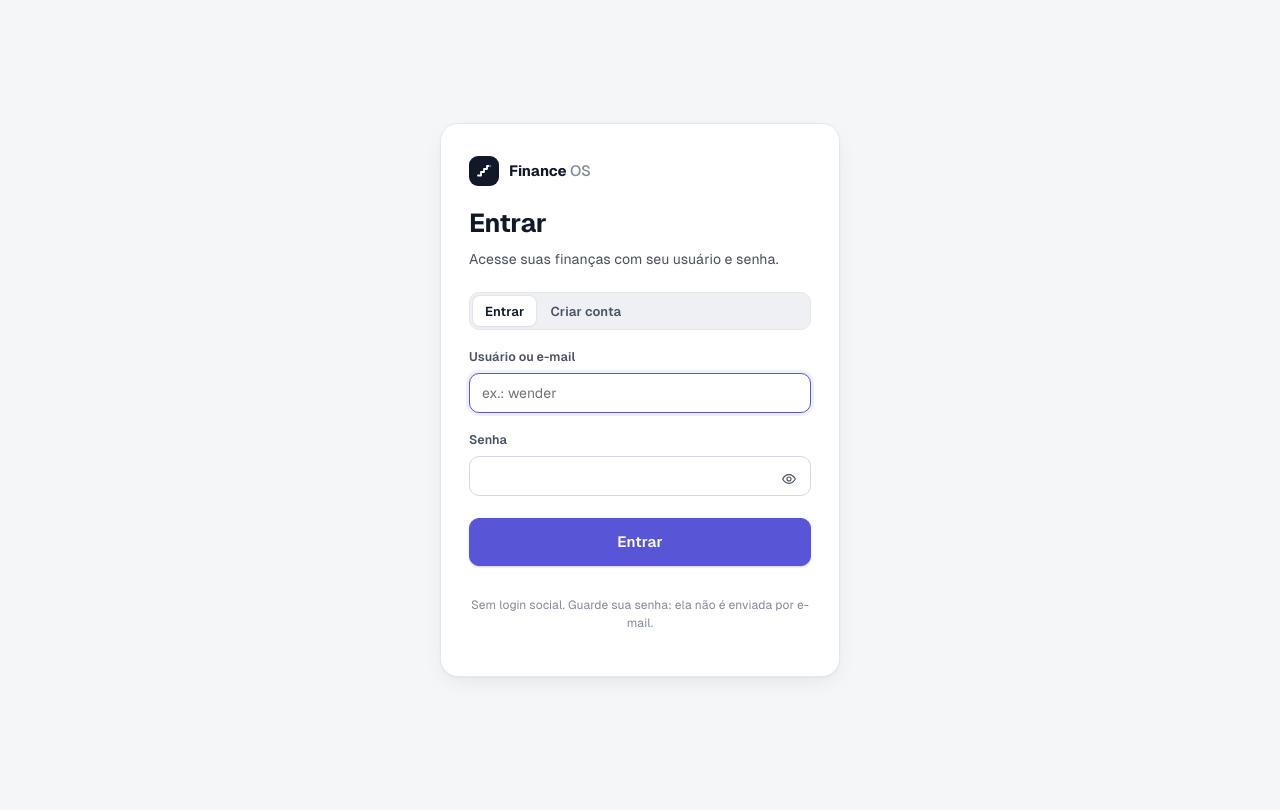
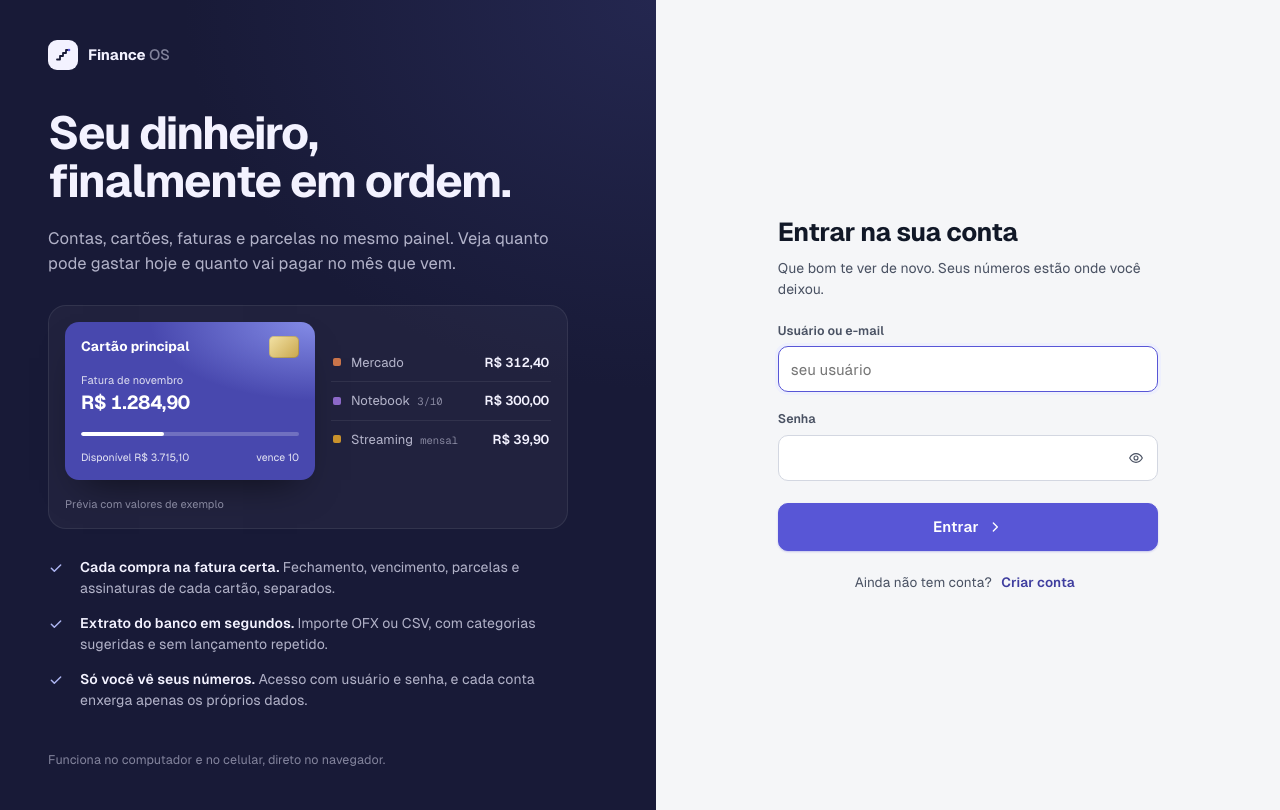
Before and after one commit to wenderbrand-creator/financeos, a React (Vite) app in the folder finance-os/: page / in a window 1280 px wide. Built offline with nearby package versions, Linux system fonts and the light colour scheme; no server answers.

Commit message:
Update AuthScreen.tsx

```diff
--- a/finance-os/src/features/auth/AuthScreen.tsx
+++ b/finance-os/src/features/auth/AuthScreen.tsx
@@ -1,10 +1,9 @@
 import { useState } from "react";
 import { BrandMark, Icon } from "../../components/icons";
-import { Seg } from "../../components/ui/inputs";
 import { ALLOW_SIGNUP } from "../../services/config";
 import { signIn, signUp, validUsername } from "../../services/auth";
 
-/** Login / account creation with username (or e-mail) and password. No social providers. */
+/** Sign in / create account (username or e-mail + password). Left: product pitch. Right: the form. */
 export function AuthScreen() {
   const [mode, setMode] = useState<"in" | "up">("in");
   const [login, setLogin] = useState("");
@@ -18,6 +17,7 @@ export function AuthScreen() {
   const passErr = password.length < 6 ? "Use pelo menos 6 caracteres." : null;
   const confErr = mode === "up" && confirm !== password ? "As senhas não conferem." : null;
 
+  const switchMode = (m: "in" | "up") => { setMode(m); setError(null); setTouched(false); setConfirm(""); };
   const submit = async (e: React.FormEvent) => {
     e.preventDefault(); setTouched(true); setError(null);
     if (loginErr || passErr || confErr || busy) return;
@@ -26,39 +26,82 @@ export function AuthScreen() {
     setBusy(false);
     if (err) setError(err);
   };
+
   return (
-    <div className="auth-wrap">
-      <form className="auth-card stagger" onSubmit={submit} noValidate>
+    <div className="auth">
+      <section className="auth-pitch" aria-label="Sobre o Finance OS">
         <div className="auth-brand"><BrandMark /><div className="brand-name">Finance <span>OS</span></div></div>
+        <div className="auth-pitch-body">
+          <h1 className="auth-headline">Seu dinheiro, finalmente em ordem.</h1>
+          <p className="auth-lead">Contas, cartões, faturas e parcelas no mesmo painel. Veja quanto pode gastar hoje e quanto vai pagar no mês que vem.</p>
+
+          <div className="auth-glimpse" aria-hidden="true">
+            <div className="ag-card">
+              <div className="ag-row"><span className="ag-name">Cartão principal</span><span className="cc-chip" /></div>
+              <div className="ag-bill"><span>Fatura de novembro</span><b>R$ 1.284,90</b></div>
+              <div className="ag-limit"><i style={{ width: "38%" }} /></div>
+              <div className="ag-row ag-meta"><span>Disponível R$ 3.715,10</span><span>vence 10</span></div>
+            </div>
+            <ul className="ag-list">
+              <li><span className="ag-dot" style={{ background: "var(--c3)" }} /><span>Mercado</span><b>R$ 312,40</b></li>
+              <li><span className="ag-dot" style={{ background: "var(--c4)" }} /><span>Notebook <em>3/10</em></span><b>R$ 300,00</b></li>
+              <li><span className="ag-dot" style={{ background: "var(--c6)" }} /><span>Streaming <em>mensal</em></span><b>R$ 39,90</b></li>
+            </ul>
+            <span className="ag-caption">Prévia com valores de exemplo</span>
+          </div>
+
+          <ul className="auth-points">
+            <li><Icon name="check" size={16} sw={2.2} /><span><b>Cada compra na fatura certa.</b> Fechamento, vencimento, parcelas e assinaturas de cada cartão, separados.</span></li>
+            <li><Icon name="check" size={16} sw={2.2} /><span><b>Extrato do banco em segundos.</b> Importe OFX ou CSV, com categorias sugeridas e sem lançamento repetido.</span></li>
+            <li><Icon name="check" size={16} sw={2.2} /><span><b>Só você vê seus números.</b> Acesso com usuário e senha, e cada conta enxerga apenas os próprios dados.</span></li>
+          </ul>
+        </div>
+        <p className="auth-pitch-foot">Funciona no computador e no celular, direto no navegador.</p>
+      </section>
+
+      <main className="auth-main">
+        <form className="auth-form" onSubmit={submit} noValidate>
+          <div className="auth-brand auth-brand-sm"><BrandMark /><div className="brand-name">Finance <span>OS</span></div></div>
           <div>
-          <h1 className="auth-title">{mode === "in" ? "Entrar" : "Criar sua conta"}</h1>
-          <p className="auth-sub">{mode === "in" ? "Acesse suas finanças com seu usuário e senha." : "Escolha um usuário e uma senha. Seus dados ficam visíveis só para você."}</p>
+            <h2 className="auth-title">{mode === "in" ? "Entrar na sua conta" : "Crie sua conta"}</h2>
+            <p className="auth-sub">{mode === "in" ? "Que bom te ver de novo. Seus números estão onde você deixou." : "Leva menos de um minuto. Depois é só lançar o primeiro gasto."}</p>
           </div>
-        {ALLOW_SIGNUP && <Seg value={mode} onChange={(v: any) => { setMode(v); setError(null); setTouched(false); }} options={[{ value: "in", label: "Entrar" }, { value: "up", label: "Criar conta" }]} />}
+
           <div className="field">
             <label htmlFor="auth-login">Usuário ou e-mail</label>
             <input id="auth-login" className={"input" + (touched && loginErr ? " err" : "")} autoComplete="username" autoCapitalize="none" spellCheck={false}
-            value={login} onChange={e => setLogin(e.target.value)} placeholder="ex.: wender" autoFocus />
+              value={login} onChange={e => setLogin(e.target.value)} placeholder="seu usuário" autoFocus />
             {touched && loginErr && <span className="err-text">{loginErr}</span>}
           </div>
           <div className="field">
             <label htmlFor="auth-pass">Senha</label>
             <div className="pass-wrap">
               <input id="auth-pass" type={show ? "text" : "password"} className={"input" + (touched && passErr ? " err" : "")} autoComplete={mode === "in" ? "current-password" : "new-password"}
-              value={password} onChange={e => setPassword(e.target.value)} />
+                value={password} onChange={e => setPassword(e.target.value)} placeholder={mode === "up" ? "mínimo de 6 caracteres" : ""} />
               <button type="button" className="btn ghost icon sm" onClick={() => setShow(s => !s)} aria-label={show ? "Ocultar senha" : "Mostrar senha"}><Icon name={show ? "eyeOff" : "eye"} size={16} /></button>
             </div>
             {touched && passErr && <span className="err-text">{passErr}</span>}
           </div>
-        {mode === "up" && <div className="field">
+          {mode === "up" && <div className="field auth-reveal">
             <label htmlFor="auth-conf">Confirmar senha</label>
             <input id="auth-conf" type={show ? "text" : "password"} className={"input" + (touched && confErr ? " err" : "")} autoComplete="new-password" value={confirm} onChange={e => setConfirm(e.target.value)} />
             {touched && confErr && <span className="err-text">{confErr}</span>}
           </div>}
-        {error && <div className="notice neg"><Icon name="alert" size={18} /><div>{error}</div></div>}
-        <button type="submit" className="btn primary auth-btn" disabled={busy}>{busy ? "Aguarde…" : mode === "in" ? "Entrar" : "Criar conta e entrar"}</button>
-        <p className="hint" style={{ textAlign: "center" }}>Sem login social. Guarde sua senha: ela não é enviada por e-mail.</p>
+
+          {error && <div className="notice neg" role="alert"><Icon name="alert" size={18} /><div>{error}</div></div>}
+
+          <button type="submit" className="btn primary auth-btn" disabled={busy}>
+            {busy ? "Aguarde…" : mode === "in" ? "Entrar" : "Criar conta e começar"}
+            {!busy && <Icon name="right" size={16} sw={2} />}
+          </button>
+
+          {ALLOW_SIGNUP && <p className="auth-switch">
+            {mode === "in" ? <>Ainda não tem conta? <button type="button" className="link-btn" onClick={() => switchMode("up")}>Criar conta</button></>
+              : <>Já tem conta? <button type="button" className="link-btn" onClick={() => switchMode("in")}>Entrar</button></>}
+          </p>}
+          {mode === "up" && <p className="hint auth-note">Guarde sua senha em um lugar seguro. Ela não é enviada por e-mail.</p>}
         </form>
+      </main>
     </div>
   );
 }
```
Lines whose indentation alone changed are shown as unchanged.
